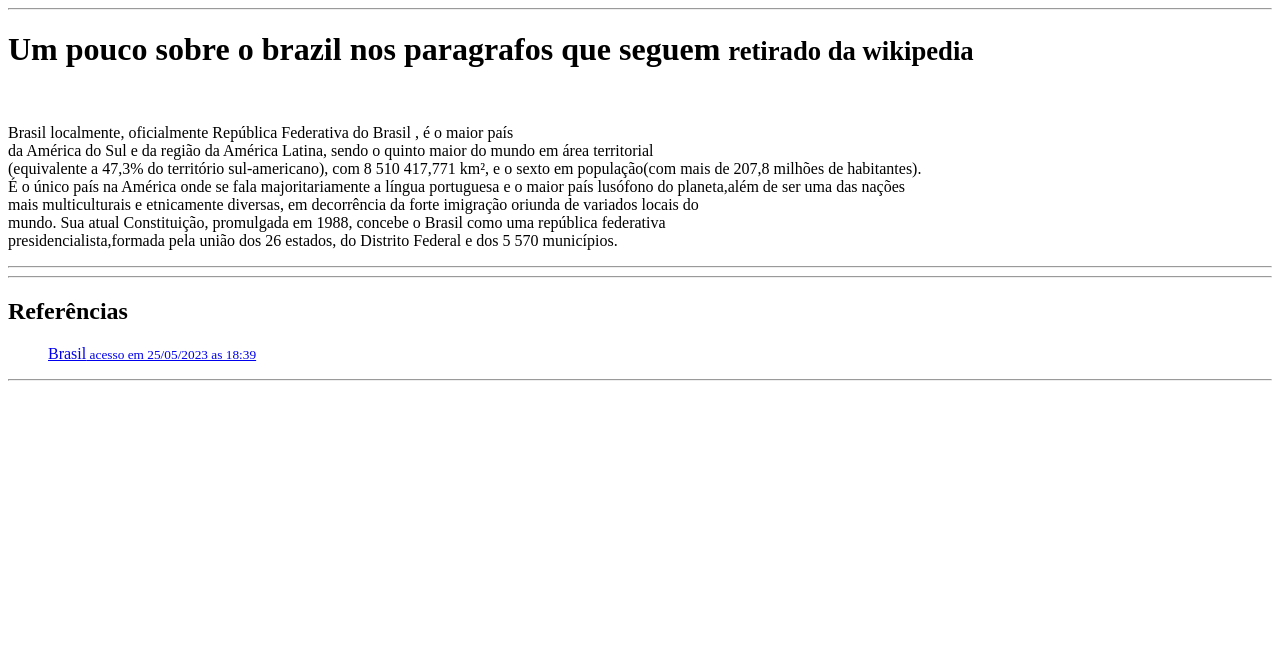
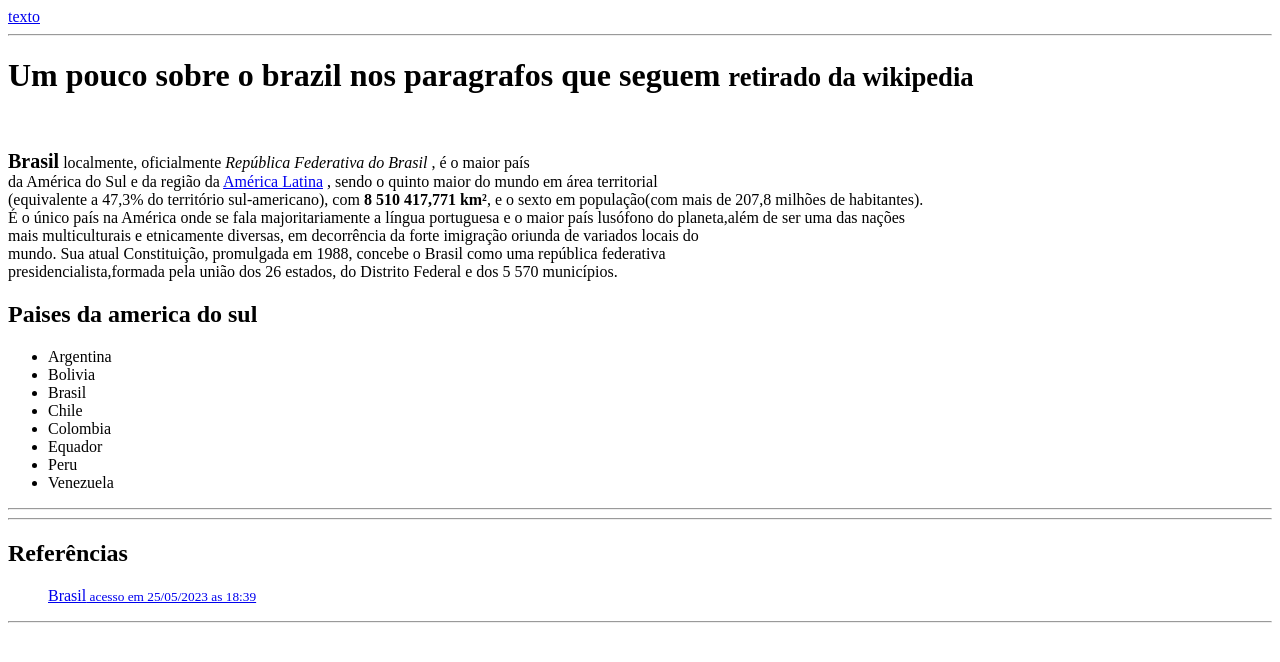
Before and after one commit to raphaelmoraisdevmg/introhtml, a plain HTML site: page index.html in a window 1280 px wide. Drawn offline with Linux system fonts and the light colour scheme.

Commit message:
feat:adding a ul and some text tags

```diff
--- a/index.html
+++ b/index.html
@@ -3,24 +3,37 @@
         <title>Tags de texto aprendidas na intro html da dio.me</title>
     </head>
     <body>
+        <a href="#text-brazil">texto</a>
+
         <hr>
         <h1>Um pouco sobre o brazil nos paragrafos que seguem <small>retirado da wikipedia</small></h1>
         <br>
-        <p>
-            Brasil localmente, oficialmente República Federativa do Brasil , é o maior país<br>
-            da América do Sul e da região da América Latina, sendo o quinto maior do mundo em área territorial<br>
-            (equivalente a 47,3% do território sul-americano), com 8 510 417,771 km², e o sexto em população(com mais de 207,8 milhões de habitantes).<br>
+        <p id="text-brazil">
+            <strong style="font-size: 20px;">Brasil</strong> localmente, oficialmente <em>República Federativa do Brasil</em> , é o maior país<br>
+            da América do Sul e da região da <a href="https://pt.wikipedia.org/wiki/Am%C3%A9rica_do_Sul" target="_blank" >América Latina</a> , sendo o quinto maior do mundo em área territorial<br>
+            (equivalente a 47,3% do território sul-americano), com <strong>8 510 417,771 km²</strong>, e o sexto em população(com mais de 207,8 milhões de habitantes).<br>
             É o único país na América onde se fala majoritariamente a língua portuguesa e o maior país lusófono do planeta,além de ser uma das nações<br>
             mais multiculturais e etnicamente diversas, em decorrência da forte imigração oriunda de variados locais do<Br>
             mundo. Sua atual Constituição, promulgada em 1988, concebe o Brasil como uma república federativa<br>
             presidencialista,formada pela união dos 26 estados, do Distrito Federal e dos 5 570 municípios.
         </p>
+        <h2>Paises da america do sul</h2>
+        <ul id="sa-countries">
+            <li>Argentina</li>
+            <li>Bolivia</li>
+            <li>Brasil</li>
+            <li>Chile</li>
+            <li>Colombia</li>
+            <li>Equador</li>
+            <li>Peru</li>
+            <li>Venezuela</li>
+        </ul>
         <hr>
     </body>
     <footer>
         <hr>
         <h2>Referências</h2>
-        <blockquote><a href="https://pt.wikipedia.org/wiki/Brasil">Brasil<small> acesso em 25/05/2023 as 18:39</small></a></blockquote>
+        <blockquote><a href="https://pt.wikipedia.org/wiki/Brasil" target="_blank">Brasil<small> acesso em 25/05/2023 as 18:39</small></a></blockquote>
         <hr>
     </footer>
 </html>
```
